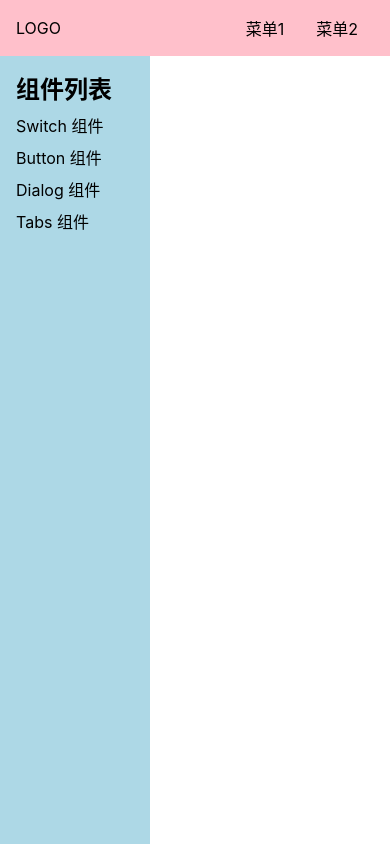
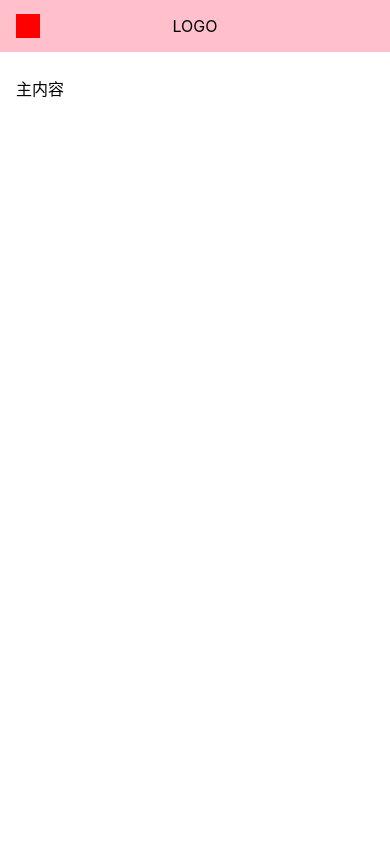
Before and after one commit to kinderzyc/Vite-UI, a Vue app: page /#/doc in a window 390 px wide. Built offline with nearby package versions, Linux system fonts and the light colour scheme.

Commit message:
完善切换逻辑

```diff
--- a/src/App.vue
+++ b/src/App.vue
@@ -4,8 +4,14 @@
   </div>
 </template>
 
-<script>
+<script lang="ts">
+import { ref, provide } from "vue";
 export default {
-  name: "App"
+  name: "App",
+  setup() {
+    const width = document.documentElement.clientWidth;
+    const asideVisible = ref(width <= 500 ? false : true);
+    provide("xxx", asideVisible); //set
+  }
 };
 </script>
--- a/src/components/Topnav.vue
+++ b/src/components/Topnav.vue
@@ -1,17 +1,26 @@
 <template>
   <div class="topnav">
-    <div class="logo">LOGO</div>
+    <div class="logo" @click="toggleMenu">LOGO</div>
     <ul class="menu">
       <li>菜单1</li>
       <li>菜单2</li>
     </ul>
+    <span class="toggleAside" @click="toggleMenu"></span>
   </div>
 </template>
 
 <script lang="ts">
+import { inject, Ref } from "vue";
 export default {
-
-}
+  setup() {
+    const asideVisible = inject<Ref<boolean>>("xxx"); //get
+    console.log("topnav获取的asideVisible为:" + asideVisible.value);
+    const toggleMenu = () => {
+      asideVisible.value = !asideVisible.value;
+    };
+    return { toggleMenu };
+  }
+};
 </script>
 
 <style lang="scss" scoped>
@@ -38,5 +47,26 @@ export default {
       margin: 0 1em;
     }
   }
+  > .toggleAside {
+    width: 24px;
+    height: 24px;
+    background: red;
+    position: absolute;
+    left: 16px;
+    top: 50%;
+    transform: translateY(-50%);
+    display: none;
+  }
+  @media (max-width: 500px) {
+    > .menu {
+      display: none;
+    }
+    > .logo {
+      margin: 0 auto;
+    }
+    > .toggleAside {
+      display: inline-block;
+    }
+  }
 }
 </style>
--- a/src/views/Doc.vue
+++ b/src/views/Doc.vue
@@ -2,7 +2,7 @@
   <div class="layout">
     <Topnav />
     <div class="content">
-      <aside>
+      <aside v-if="asideVisible">
         <h2>组件列表</h2>
         <ol>
           <li>
@@ -25,10 +25,15 @@
 </template>
 
 <script lang="ts">
-import Vue from "vue";
+import Vue, { inject, Ref } from "vue";
 import Topnav from "../components/Topnav.vue";
 export default {
-  components: { Topnav }
+  components: { Topnav },
+  setup() {
+    const asideVisible = inject<Ref<boolean>>("xxx"); //get
+    console.log("Doc aside获取的asideVisible为:" + asideVisible.value);
+    return { asideVisible };
+  }
 };
 </script>
 
```
